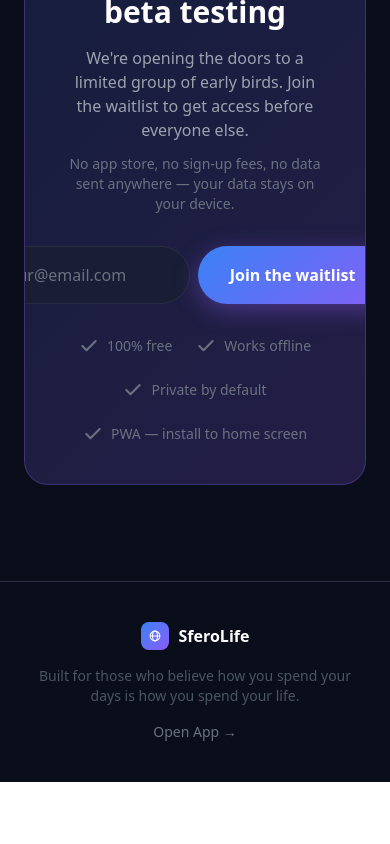
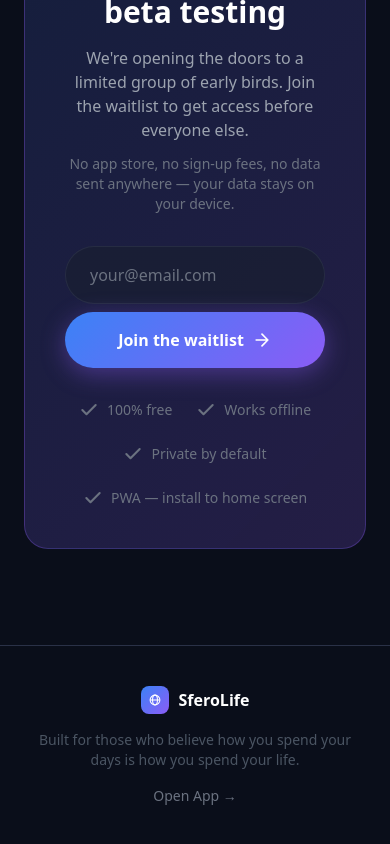
Before and after one commit to VictoriyaPetruk/sfero.life, a React (Vite) app: page / in a window 390 px wide. Shown: the part 10822-11666 px from the top of the page. Before the commit the page ends 11604 px from the top, so only its background shows below. Built offline with nearby package versions, Linux system fonts and the light colour scheme.

Commit message:
Update LandingPage.tsx

```diff
--- a/LandingPage.tsx
+++ b/LandingPage.tsx
@@ -306,8 +306,8 @@ function WaitlistForm({ size = 'md' }: { size?: 'sm' | 'md' | 'lg' }) {
   }
 
   return (
-    <div className="flex flex-col gap-2">
-      <form onSubmit={handleSubmit} className="flex items-stretch gap-2">
+    <div className="flex flex-col gap-2 w-full">
+      <form onSubmit={handleSubmit} className="flex flex-col sm:flex-row items-stretch gap-2 w-full">
         <input
           type="email"
           value={email}
@@ -315,13 +315,13 @@ function WaitlistForm({ size = 'md' }: { size?: 'sm' | 'md' | 'lg' }) {
           placeholder="your@email.com"
           required
           disabled={loading}
-          className={`flex-1 min-w-0 rounded-full ${inputPx} ${inputPy} ${textSz} text-white placeholder-gray-500 outline-none focus:ring-2 focus:ring-accent-purple/50 transition-all disabled:opacity-60`}
+          className={`flex-1 min-w-0 w-full rounded-full ${inputPx} ${inputPy} ${textSz} text-white placeholder-gray-500 outline-none focus:ring-2 focus:ring-accent-purple/50 transition-all disabled:opacity-60`}
           style={{ background: 'rgba(26,31,53,0.9)', border: '1px solid rgba(42,49,71,0.8)' }}
         />
         <button
           type="submit"
           disabled={loading}
-          className={`flex-shrink-0 inline-flex items-center gap-2 rounded-full ${btnPx} ${btnPy} font-bold text-white ${textSz} transition-all hover:scale-105 active:scale-95 disabled:opacity-70 disabled:cursor-not-allowed disabled:scale-100`}
+          className={`sm:flex-shrink-0 w-full sm:w-auto inline-flex items-center justify-center gap-2 rounded-full ${btnPx} ${btnPy} font-bold text-white ${textSz} transition-all hover:scale-105 active:scale-95 disabled:opacity-70 disabled:cursor-not-allowed disabled:scale-100`}
           style={{
             background: 'linear-gradient(135deg, #3b82f6, #8b5cf6)',
             boxShadow: '0 6px 24px rgba(139,92,246,0.4)',
@@ -1031,7 +1031,7 @@ export function LandingPage() {
                 No app store, no sign-up fees, no data sent anywhere — your data stays on your device.
               </p>
 
-              <div className="flex justify-center w-full max-w-lg mx-auto">
+              <div className="w-full max-w-lg mx-auto">
                 <WaitlistForm size="lg" />
               </div>
 
```
